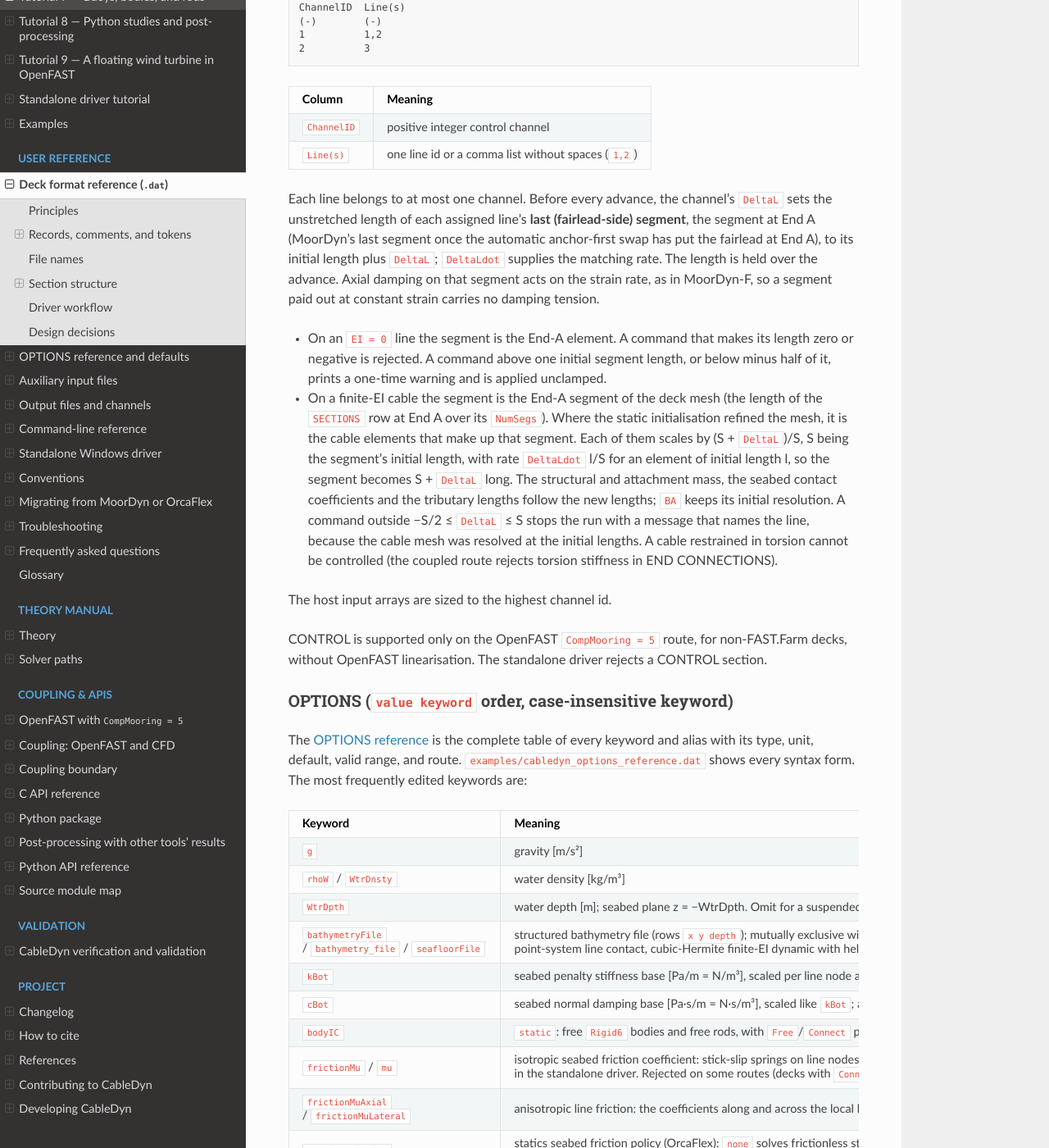
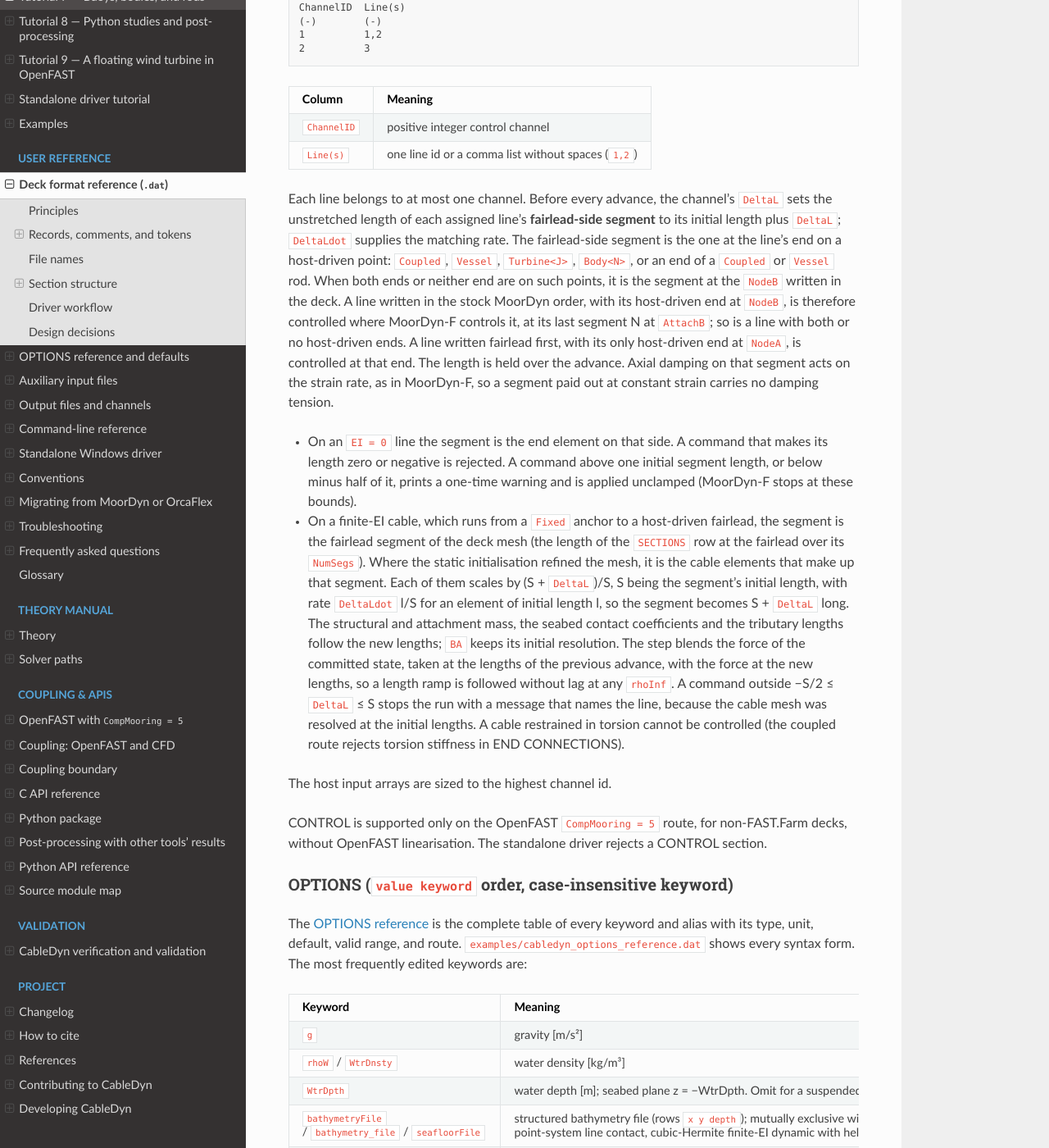
Before and after one commit to SMI-Lab-Inha/CableDyn, a Sphinx documentation site: the page built from doc/driver_format.md, in a window 1280 px wide and 1400 px high, scrolled down 23413 px. Shown: the whole window at 82% size. Built offline with Sphinx 7.4.7 and the Read the Docs theme 3.1.0, drawn with Linux system fonts in a browser that asks for light colours.

Commit message:
fix: tension the fairlead segment and keep the committed force
Two corrections found in the coupled OpenFAST check of cable control.

Which segment. MoorDyn-F sets segment N, the one at the written
AttachB (MoorDyn.f90, l(N) = UnstrLen/N + DeltaL), which in its
anchor-first decks is the fairlead side. CableDyn always changed the
segment at its End A, which is the fairlead only on lines the
anchor-first swap reverses or that are written fairlead first. A stock
Connect-to-Vessel clump leg was tensioned at the clump. CONTROL now
changes the segment at the line's fairlead-side end, the end on a
host-driven point, and at the written NodeB when both or neither ends
are host-driven. Lines from a Fixed anchor to a Coupled, Vessel or Body
point, in either order, and fairlead-first lines are unchanged; the
changelog lists the lines that change. A finite-EI cable keeps its End
A span.

When. With the length held at its end-of-step value, the
force-blended step re-evaluated its committed force at the new lengths,
an error of about alpha_f EA dL/l per step: a finite-EI pay-out ramp at
rhoInf 0.4 ran 80 kN above stock MoorDyn's on the IEA-15 UMaine model
(haul-in 125 kN below). The cable now keeps the lengths its committed
state was reached with and evaluates the committed force there, and a
step after a length change starts from the Newmark predictor (without
it the 5e-3 step tolerance let the tension ring at 8-12 kN). The ramp
now follows MoorDyn's to 5 kN. A checkpoint rebuild re-applies the
command before it reloads the mirror, so the committed lengths come back
with it.

Tests: a constant pay-out on a taut line against the closed form at
alpha_f = 2/7 and 0 (8.5e-4 N; the old timing gives 1.42 N), and stock-
order clump legs and rod-end lines tensioned at the host-driven end.
In OpenFAST, restarts mid-ramp and in a hold are bit-identical, and
NumCrctn = 1 is bit-identical to 0.

Signed-off-by: Jae Hoon Seo <jaehoon.seo@inha.ac.kr>

```diff
--- a/doc/driver_format.md
+++ b/doc/driver_format.md
@@ -966,24 +966,33 @@ ChannelID  Line(s)
 | `Line(s)` | one line id or a comma list without spaces (`1,2`) |
 
 Each line belongs to at most one channel. Before every advance, the channel's `DeltaL` sets the
-unstretched length of each assigned line's **last (fairlead-side) segment**, the segment at End A
-(MoorDyn's last segment once the automatic anchor-first swap has put the fairlead at End A), to
-its initial length plus `DeltaL`; `DeltaLdot` supplies the matching rate. The length is held over
-the advance. Axial damping on that segment acts on the strain rate, as in MoorDyn-F, so a segment
-paid out at constant strain carries no damping tension.
+unstretched length of each assigned line's **fairlead-side segment** to its initial length plus
+`DeltaL`; `DeltaLdot` supplies the matching rate. The fairlead-side segment is the one at the
+line's end on a host-driven point: `Coupled`, `Vessel`, `Turbine<J>`, `Body<N>`, or an end of a
+`Coupled` or `Vessel` rod. When both ends or neither end are on such points, it is the segment at
+the `NodeB` written in the deck. A line written in the stock MoorDyn order, with its host-driven
+end at `NodeB`, is therefore controlled where MoorDyn-F controls it, at its last segment N at
+`AttachB`; so is a line with both or no host-driven ends. A line written fairlead first, with its
+only host-driven end at `NodeA`, is controlled at that end. The length is held over the advance.
+Axial damping on that segment acts on the strain rate, as in MoorDyn-F, so a segment paid out at
+constant strain carries no damping tension.
 
-- On an `EI = 0` line the segment is the End-A element. A command that makes its length zero or
-  negative is rejected. A command above one initial segment length, or below minus half of it,
-  prints a one-time warning and is applied unclamped.
-- On a finite-EI cable the segment is the End-A segment of the deck mesh (the length of the
-  `SECTIONS` row at End A over its `NumSegs`). Where the static initialisation refined the mesh,
-  it is the cable elements that make up that segment. Each of them scales by (S + `DeltaL`)/S,
-  S being the segment's initial length, with rate `DeltaLdot` l/S for an element of initial
-  length l, so the segment becomes S + `DeltaL` long. The structural and attachment mass, the seabed contact
-  coefficients and the tributary lengths follow the new lengths; `BA` keeps its initial
-  resolution. A command outside −S/2 ≤ `DeltaL` ≤ S stops the run with a message that names the
-  line, because the cable mesh was resolved at the initial lengths. A cable restrained in torsion
-  cannot be controlled (the coupled route rejects torsion stiffness in END CONNECTIONS).
+- On an `EI = 0` line the segment is the end element on that side. A command that makes its
+  length zero or negative is rejected. A command above one initial segment length, or below minus
+  half of it, prints a one-time warning and is applied unclamped (MoorDyn-F stops at these
+  bounds).
+- On a finite-EI cable, which runs from a `Fixed` anchor to a host-driven fairlead, the segment
+  is the fairlead segment of the deck mesh (the length of the `SECTIONS` row at the fairlead over
+  its `NumSegs`). Where the static initialisation refined the mesh, it is the cable elements that
+  make up that segment. Each of them scales by (S + `DeltaL`)/S, S being the segment's initial
+  length, with rate `DeltaLdot` l/S for an element of initial length l, so the segment becomes
+  S + `DeltaL` long. The structural and attachment mass, the seabed contact coefficients and the
+  tributary lengths follow the new lengths; `BA` keeps its initial resolution. The step blends
+  the force of the committed state, taken at the lengths of the previous advance, with the force
+  at the new lengths, so a length ramp is followed without lag at any `rhoInf`. A command outside
+  −S/2 ≤ `DeltaL` ≤ S stops the run with a message that names the line, because the cable mesh
+  was resolved at the initial lengths. A cable restrained in torsion cannot be controlled (the
+  coupled route rejects torsion stiffness in END CONNECTIONS).
 
 The host input arrays are sized to the highest channel id.
 
--- a/doc/migrating.rst
+++ b/doc/migrating.rst
@@ -114,7 +114,9 @@ Keyword map
    * - ``FAILURE``, ``CONTROL`` sections
      - ``FAILURE`` on ``EI = 0`` decks, standalone and in OpenFAST (a deck with a finite-EI
        cable rejects it); ``CONTROL`` on ``EI = 0`` lines and finite-EI cables in OpenFAST, not
-       in FAST.Farm (the standalone driver rejects it)
+       in FAST.Farm (the standalone driver rejects it). The command changes the segment at the
+       line's host-driven end, or at the ``NodeB`` written in the deck when both or neither ends
+       are host-driven; a stock-order deck is controlled where MoorDyn-F controls it
    * - ``FairTen``, ``AnchTen``, point/node channels
      - same names; tensions in N (:doc:`outputs`). On a line with no ``Fixed`` end the two
        end channels name the opposite ends from MoorDyn's (see above)
```
Also changed, not shown: CHANGELOG.md (+21 -4 lines), doc/openfast.rst (+5 -4 lines), doc/theory.rst (+25 -12 lines), 7 other files.
